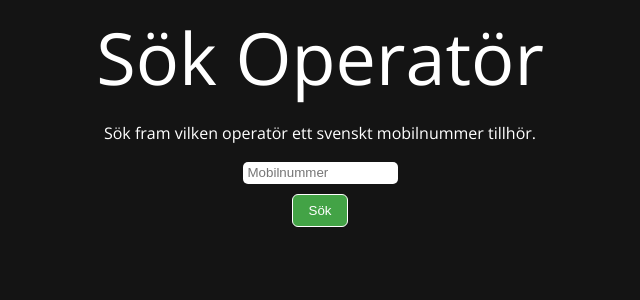
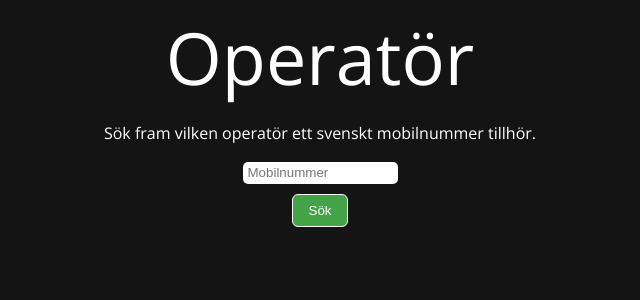
Before and after one commit to frreri/CharacterInfo, a Python web app: template webengine/templates/operator.html in a window 1280 px wide. Shown: the top 300 px of the page, without its empty margins (320-960 px from the left). Run offline with Jinja, Linux system fonts and the light colour scheme; the template is opened without the code that fills it, so the values that code supplies are empty.

Commit message:
minor modification to html template

```diff
--- a/webengine/templates/operator.html
+++ b/webengine/templates/operator.html
@@ -2,7 +2,7 @@
 {% block content %}
 <div class="flex-container-col">
     <span class="big-headline">
-        Sök Operatör
+        Operatör
     </span>
     <p>Sök fram vilken operatör ett svenskt mobilnummer tillhör.</p>
     <form method="post">
```
